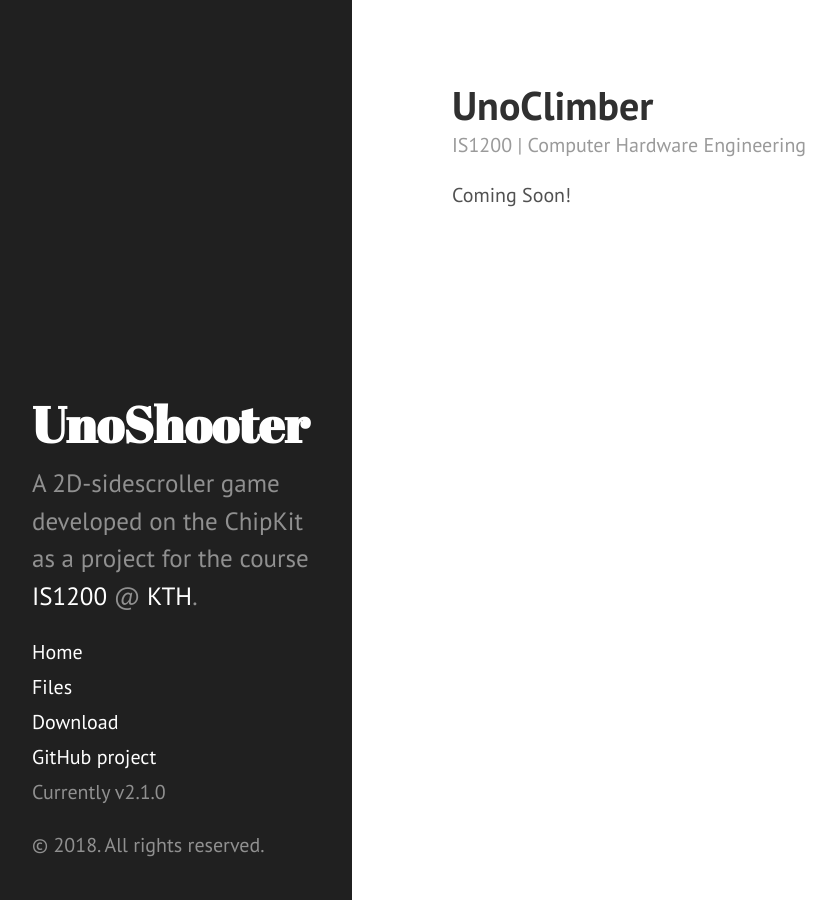
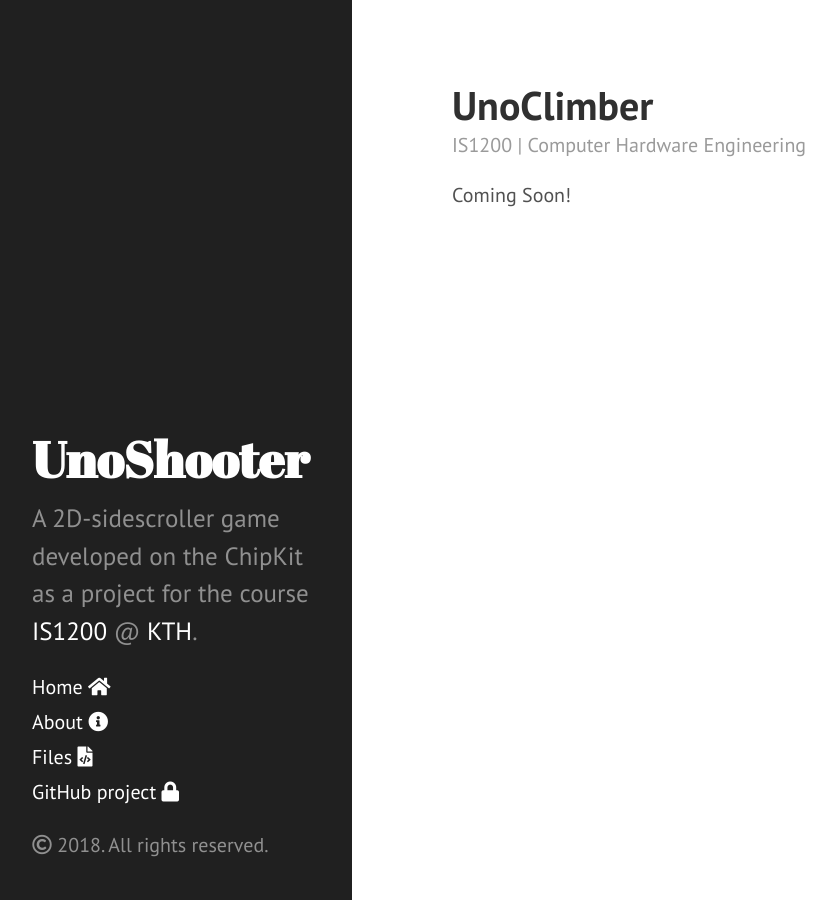
Before and after one commit to EdmanJohan/UnoShooter, a Jekyll site: the page built from index.html, in a window 1280 px wide. Shown: the whole page, without its empty margins (8-844 px from the left). Built offline with Jekyll 4.4.1, drawn with Linux system fonts in a browser that asks for light colours; nearby versions of some CDN libraries; the list of posts is cut into pages by our own code.

Commit message:
Update of Layout

```diff
--- a/_includes/head.html
+++ b/_includes/head.html
@@ -22,8 +22,19 @@
   <link href="https://use.fontawesome.com/releases/v5.0.8/css/all.css" rel="stylesheet">
 
   <!-- Icons -->
-  <link rel="apple-touch-icon-precomposed" sizes="144x144" href="{{ site.baseurl }}/public/apple-touch-icon-144-precomposed.png">
-                                 <link rel="shortcut icon" href="{{ site.baseurl }}/public/favicon.ico">
+  <link rel="apple-touch-icon" sizes="180x180" href="{{ site.baseurl }}/public/apple-touch-icon.png">
+  <link rel="icon" type="image/png" sizes="32x32" href="{{ site.baseurl }}/public/favicon-32x32.png">
+  <link rel="icon" type="image/png" sizes="16x16" href="{{ site.baseurl }}/public/favicon-16x16.png">
+  <link rel="manifest" href="{{ site.baseurl }}/public/site.webmanifest">
+  <link rel="mask-icon" href="{{ site.baseurl }}/public/safari-pinned-tab.svg" color="#5bbad5">
+  <link rel="shortcut icon" href="{{ site.baseurl }}/public/favicon.ico">
+  <meta name="msapplication-TileColor" content="#da532c">
+  <meta name="msapplication-config" content="{{ site.baseurl }}/public/browserconfig.xml">
+  <meta name="theme-color" content="#ffffff">
+
+
+
+
 
   <!-- RSS -->
   <link rel="alternate" type="application/rss+xml" title="RSS" href="{{ site.baseurl }}/atom.xml">
--- a/_includes/sidebar.html
+++ b/_includes/sidebar.html
@@ -10,7 +10,7 @@
     </div>
 
     <nav class="sidebar-nav">
-      <a class="sidebar-nav-item{% if page.url == site.baseurl %} active{% endif %}" href="{{ site.baseurl }}">Home</a>
+      <a class="sidebar-nav-item{% if page.url == site.baseurl %} active{% endif %}" href="{{ site.baseurl }}">Home <i class="fas fa-home"></i></a>
 
       {% comment %}
         The code below dynamically generates a sidebar nav of pages with
@@ -21,16 +21,20 @@
       {% for node in pages_list %}
         {% if node.title != null %}
           {% if node.layout == "page" %}
-            <a class="sidebar-nav-item{% if page.url == node.url %} active{% endif %}" href="{{site.baseurl}}{{node.url }}">{{ node.title }}</a>
+                  {% if node.title == "Files" %}
+                  <a class="sidebar-nav-item{% if page.url == node.url %} active{% endif %}" href="{{site.baseurl}}{{node.url }}">{{ node.title }} <i class="fas fa-file-code"></i></a>
+                  {% else if node.title == "About" %}
+                  <a class="sidebar-nav-item{% if page.url == node.url %} active{% endif %}" href="{{site.baseurl}}{{node.url }}">{{ node.title }} <i class="fas fa-info-circle"></i></i></i></a>
+                  {% else %}
+                  <a class="sidebar-nav-item{% if page.url == node.url %} active{% endif %}" href="{{site.baseurl}}{{node.url }}">{{ node.title }}</a>
+                  {% endif %}
           {% endif %}
         {% endif %}
       {% endfor %}
 
-      <a class="sidebar-nav-item" href="{{ site.github.repo }}/archive/v{{ site.version }}.zip">Download</a>
-      <a class="sidebar-nav-item" href="{{ site.github.repo }}">GitHub project</a>
-      <span class="sidebar-nav-item">Currently v{{ site.version }}</span>
+      <a class="sidebar-nav-item" href="{{ site.github.repo }}">GitHub project <i class="fas fa-lock"></i></a>
     </nav>
 
-    <p>&copy; {{ site.time | date: '%Y' }}. All rights reserved.</p>
+    <p><i class="far fa-copyright"></i> {{ site.time | date: '%Y' }}. All rights reserved.</p>
   </div>
 </div>
--- a/_layouts/page.html
+++ b/_layouts/page.html
@@ -3,6 +3,6 @@
 ---
 
 <div class="page">
-  <h1 class="page-title">{{ page.title }}</h1>
+  <h1 class="page-title">{{ site.title }} | {{ page.title }}</h1>
   {{ content }}
 </div>
```
Also changed, not shown: About.md (added, +11 -0 lines), public/browserconfig.xml (added, +9 -0 lines), public/android-chrome-192x192.png (added), public/android-chrome-512x512.png (added), public/apple-touch-icon.png (added), public/favicon-16x16.png (added), public/favicon-32x32.png (added), public/favicon.ico, public/mstile-144x144.png (added), public/mstile-150x150.png (added), public/mstile-310x150.png (added), public/mstile-310x310.png (added), public/mstile-70x70.png (added), public/safari-pinned-tab.svg (added), 1 more files.
